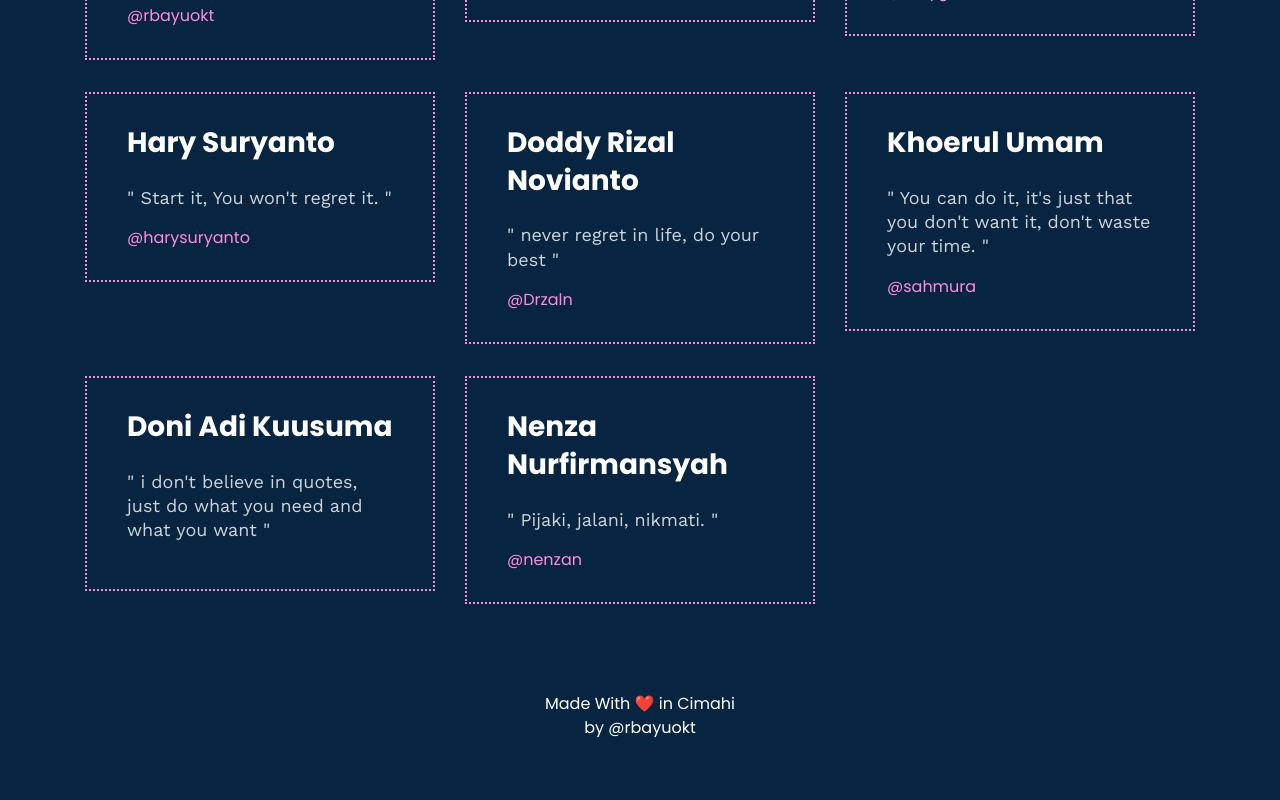
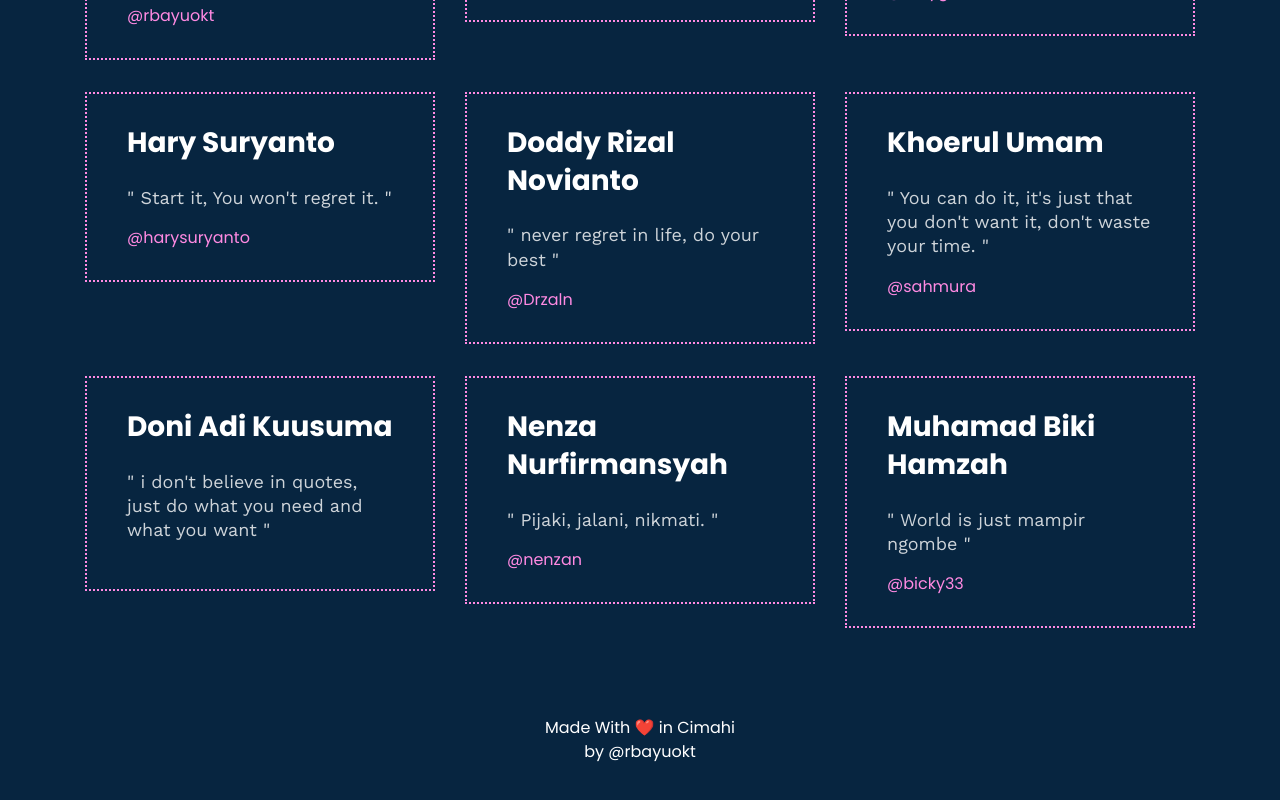
Before and after one commit to rbayuokt/learn-open-source, a React (Create React App) app: page / in a window 1280 px wide. Shown: the part 606-1406 px from the top of the page. Built offline with nearby package versions, Linux system fonts and the light colour scheme.

Commit message:
add my bio

```diff
--- a/src/data.js
+++ b/src/data.js
@@ -47,6 +47,12 @@ export const members = [
         "link": "https://github.com/nenzan/",
         "linkText": "@nenzan"
      },
+     {
+        "name" : "Muhamad Biki Hamzah",
+        "quotes" : "World is just mampir ngombe",
+        "link": "https://github.com/bicky33/",
+        "linkText": "@bicky33"
+     },
 ]
 
 /**
```
